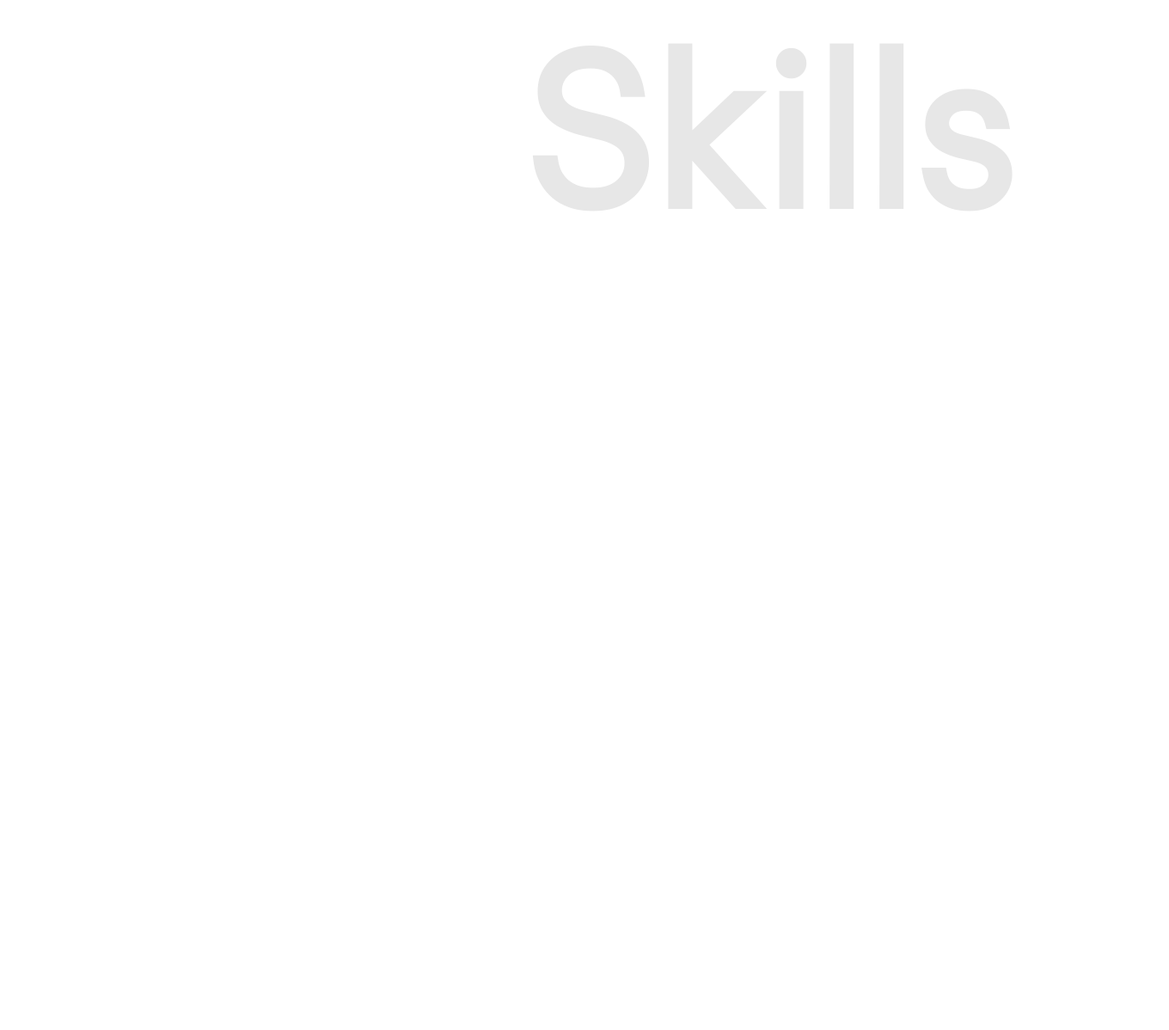
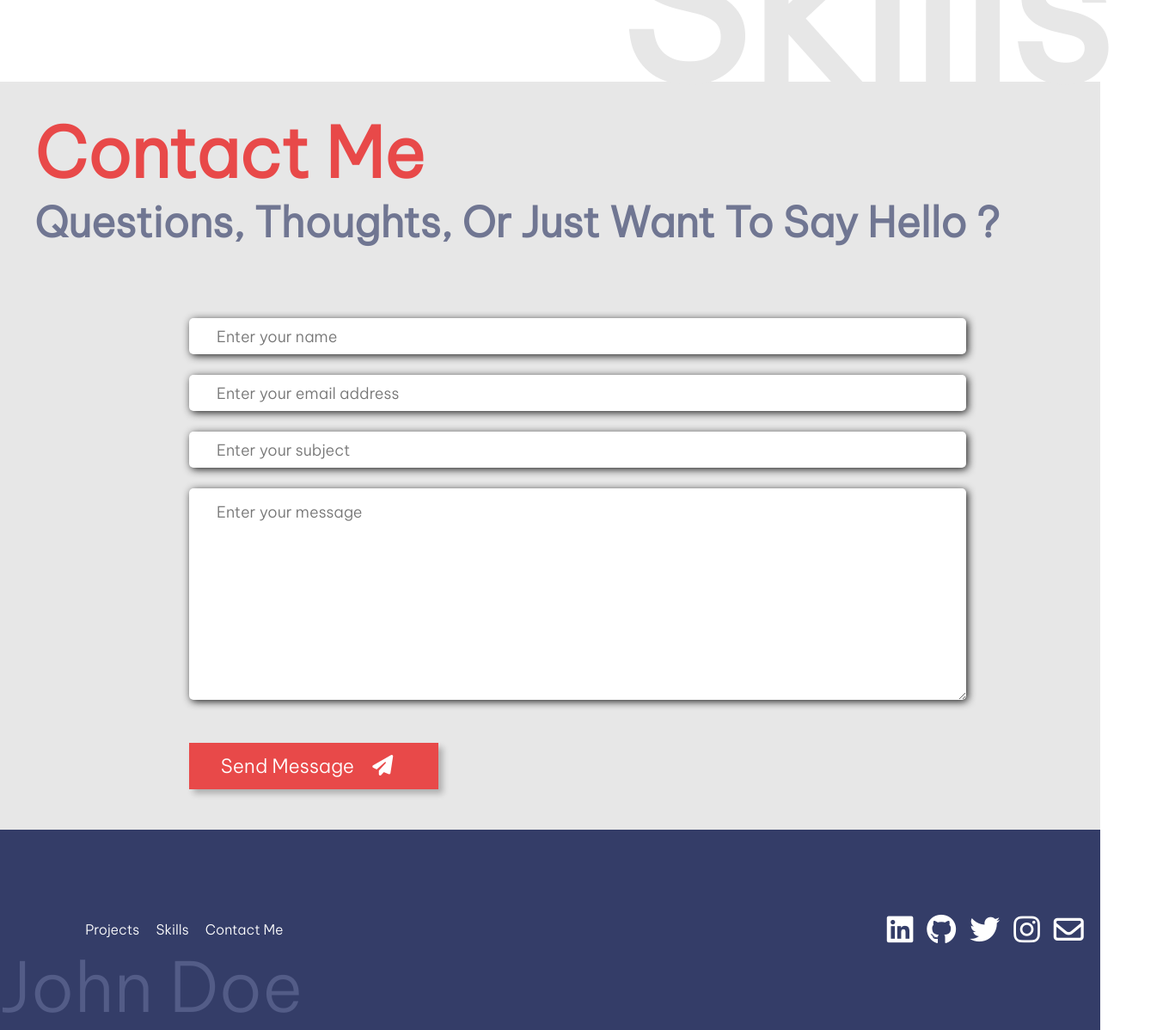
Before and after one commit to shouvik24/Portfolio-Website-using-CSS, a plain HTML site: page index.html in a window 1280 px wide. Shown: the part 4504-5702 px from the top of the page at 86% size, 1360 px wide, since content can reach past the window. Before the commit the page ends 4811 px from the top, so only its background shows below. Drawn offline with nearby package versions, Linux system fonts and the light colour scheme.

Commit message:
third commit: Added Contact Me Form and Footer Section

```diff
--- a/index.html
+++ b/index.html
@@ -72,7 +72,7 @@
         </div>
       </div>
       <!-- Project Section -->
-      <div class="project-section">
+      <div class="project-section" id="projects">
         <h2 class="project-section-heading">Projects</h2>
 
         <div class="project-container">
@@ -363,6 +363,87 @@
       </div>
     </div>
 
+    <!-- Contact Me Section -->
+    <div class="contactus-form-container" id="contactme">
+      <div class="container">
+        <h1 class="contactus-heading">Contact Me</h1>
+        <h3 class="contactus-subHeading">
+          Questions, Thoughts, Or Just Want To Say Hello ?
+        </h3>
+
+        <!-- form -->
+        <div class="contactus-form-container">
+          <form class="form" action="">
+            <div class="formfield-container">
+              <input
+                class="formfield"
+                type="text"
+                name="name"
+                id=""
+                placeholder="Enter your name"
+              />
+
+              <input
+                class="formfield"
+                type="email"
+                name="email"
+                id=""
+                placeholder="Enter your email address"
+              />
+
+              <input
+                class="formfield"
+                type="text"
+                name="subject"
+                id=""
+                placeholder="Enter your subject"
+              />
+
+              <textarea
+                name="message"
+                id=""
+                cols="30"
+                rows="10"
+                class="formfield formfield-textarea"
+                placeholder="Enter your message"
+              ></textarea>
+            </div>
+
+            <div>
+              <button type="submit" class="btn-pink" id="submit-btn">
+                Send Message <i class="submit-icon fa-solid fa-paper-plane"></i>
+              </button>
+            </div>
+          </form>
+        </div>
+      </div>
+    </div>
+    <!-- Footer Section -->
+    <footer>
+      <div class="container">
+        <div class="footer-wrapper">
+          <div class="footer-faded-text">John Doe</div>
+
+          <div class="link-wrapper">
+            <div>
+              <a href="#projects">Projects</a>
+            </div>
+            <div>
+              <a href="#skills">Skills</a>
+            </div>
+            <div><a href="#contactme">Contact Me</a></div>
+          </div>
+
+          <div class="icon-wrapper">
+            <i class="fa-brands fa-linkedin icon"></i>
+            <i class="fa-brands fa-github icon"></i>
+            <i class="fa-brands fa-twitter icon"></i>
+            <i class="fa-brands fa-instagram icon"></i>
+            <i class="fa-regular fa-envelope icon"></i>
+          </div>
+        </div>
+      </div>
+    </footer>
     <!-- Script for changing text in hero section -->
     <script src="https://cdn.jsdelivr.net/npm/typed.js@2.0.12"></script>
     <script
--- a/style.css
+++ b/style.css
@@ -2,7 +2,7 @@
 * {
   margin: 0;
   padding: 0;
-  box-sizing: border-box;
+  /* box-sizing: border-box; */
   scroll-behavior: smooth;
   font-family: "Be Vietnam Pro", sans-serif;
 }
@@ -528,3 +528,113 @@ a {
 .skill-subHeading p {
   margin: 15px 0;
 }
+
+.contactus-form-container {
+  width: 100%;
+  background-color: rgb(231, 231, 231);
+}
+
+.contactus-heading {
+  color: var(--bgOrange);
+  font-size: 5em;
+  padding-top: 2rem;
+}
+
+.contactus-subHeading {
+  font-size: 3rem;
+  color: #343d68aa;
+  text-transform: capitalize;
+}
+
+.contactus-form-container {
+  margin-top: 25px;
+  display: flex;
+  justify-content: center;
+}
+
+.form {
+  display: flex;
+  flex-direction: column;
+  gap: 30px;
+  width: 70%;
+  margin: 2rem 5rem;
+}
+
+.formfield-container {
+  width: 100%;
+}
+
+.formfield {
+  width: 100%;
+  height: 42px;
+  padding: 0 2rem;
+  font-size: 18px;
+  border-radius: 5px;
+  box-shadow: 2px 2px 10px #1f1f1f;
+  font-weight: 500;
+  border: none;
+  margin-top: 24px;
+}
+
+.formfield-textarea {
+  height: auto;
+  padding-top: 1rem;
+}
+
+#submit-btn {
+  border: none;
+  font-size: 1.4rem;
+  margin: 1rem 0;
+}
+
+#submit-btn:hover {
+  scale: 0.9;
+}
+
+.submit-icon {
+  padding: 0 1rem;
+  font-size: 1.5rem;
+}
+
+footer {
+  position: relative;
+  background-color: #343d68;
+  margin-top: -1px;
+  padding: 5rem;
+}
+
+.footer-wrapper {
+  display: flex;
+  gap: 1rem;
+  padding: 1.2rem;
+  justify-content: space-between;
+  align-items: center;
+}
+
+.footer-faded-text {
+  position: absolute;
+  left: 0;
+  bottom: 0;
+  color: #535c87;
+  font-size: 5em;
+}
+
+.link-wrapper {
+  display: flex;
+  gap: 1.2rem;
+}
+
+.link-wrapper div a {
+  color: white;
+  text-decoration: none;
+  transition: all 0.6s;
+}
+
+.link-wrapper div a:hover {
+  color: var(--bgOrange);
+}
+
+.icon-wrapper {
+  display: flex;
+  gap: 1rem;
+}
```
